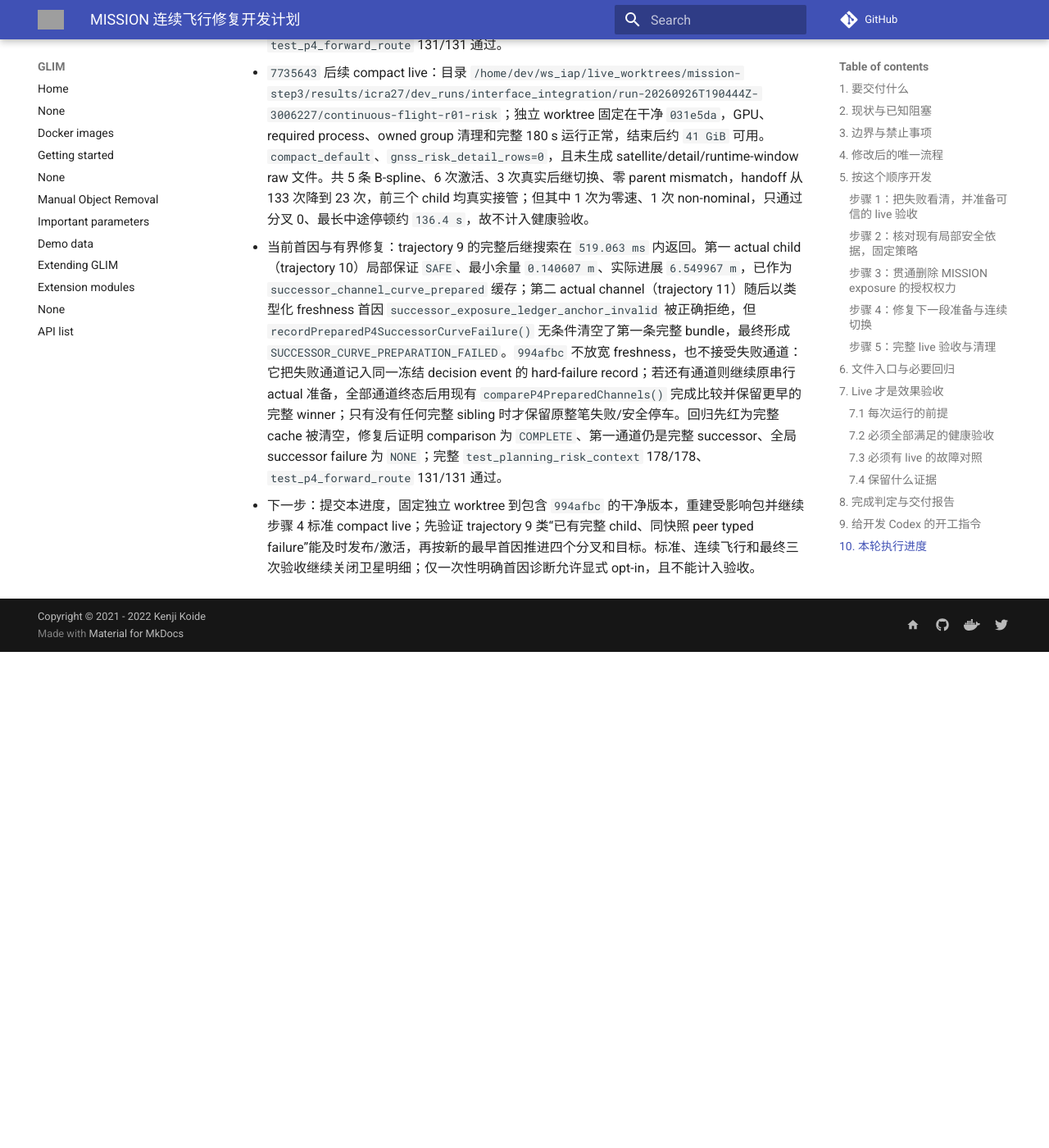
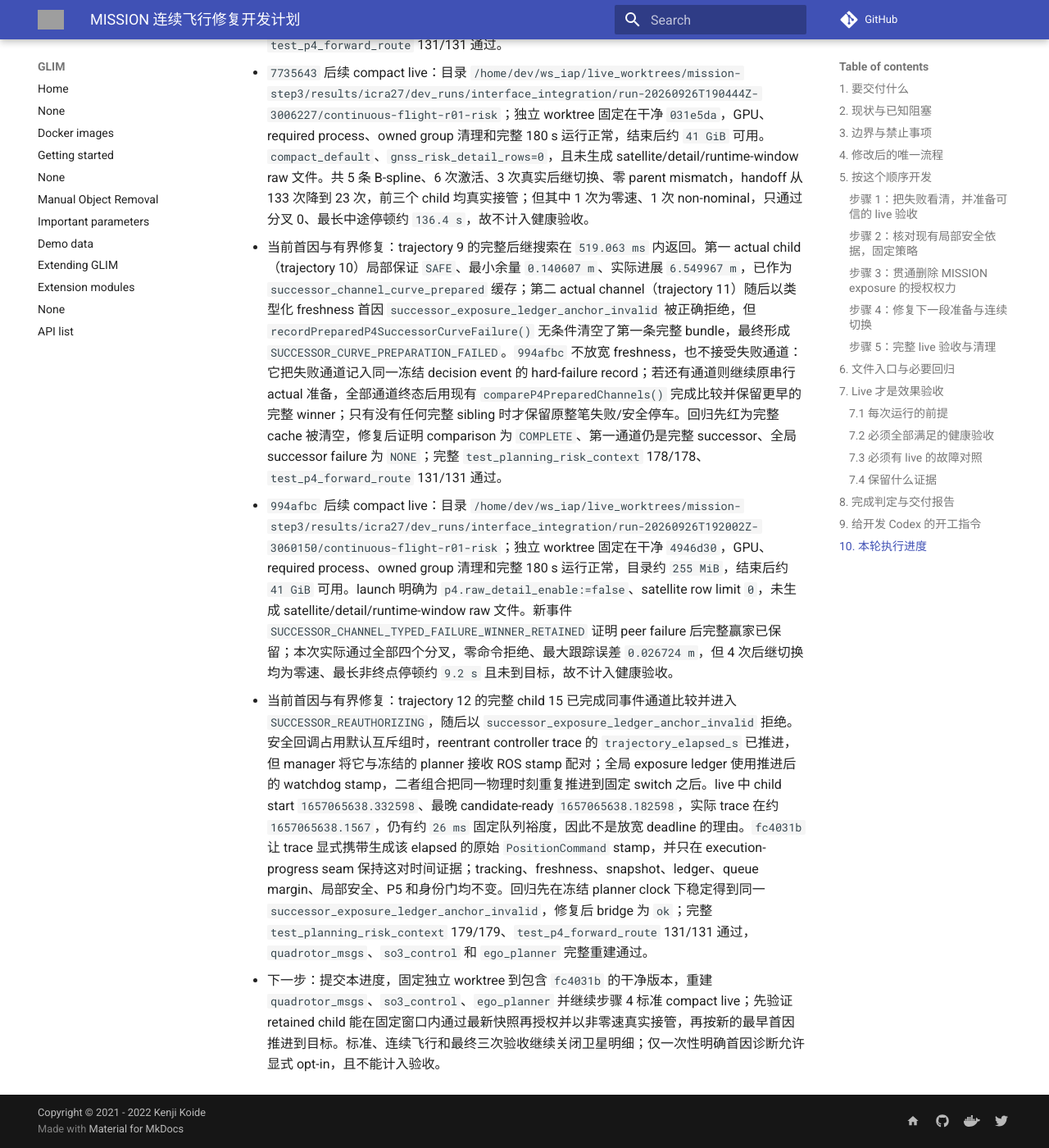
Before and after one commit to Printeger/iap, an MkDocs documentation site: the page built from docs/icra27/MISSION_CONTINUOUS_FLIGHT_IMPLEMENTATION_PLAN.md, in a window 1280 px wide and 1400 px high, scrolled down 29253 px. Shown: the whole window at 82% size. Built offline with MkDocs 1.6.1 and Material for MkDocs 9.7.7, drawn with Linux system fonts in a browser that asks for light colours; nearby versions of some CDN libraries; comment, search, counter and statistics services are not loaded; before the commit the page ends 30048 px from its top, so only the background shows below that; grey boxes are pictures that could not be loaded.

Commit message:
docs(icra27): record controller progress clock fix

```diff
--- a/docs/icra27/MISSION_CONTINUOUS_FLIGHT_IMPLEMENTATION_PLAN.md
+++ b/docs/icra27/MISSION_CONTINUOUS_FLIGHT_IMPLEMENTATION_PLAN.md
@@ -340,4 +340,6 @@ symlink、非 tracked 且无进程占用后才能按精确路径删除。遵守
 - 当前首因与有界修复：每个 child 发布后约 3 s 等待 traj_server activation ACK 期间，旧 parent 证书仍有效且 successor due 判定仍为真；safety observer 因缺少现有 `trajectoryCommandAwaitingActivation()` 门而重复驱动 133 次 FSM。`callReboundReplan` 每次都正确拒绝嵌套命令，但无效同步规划占用回调/计算资源，三个 parent 分别最先出现 `controller_execution_trace_stale` 并排队 guard；child 随后接管，故 guard 未激活但连续前进被限制。`7735643` 将现有 pending-command 身份门加入 safety handoff：命令等待 ACK 时不再驱动后继，ACK 后仍按新 parent 正常开始下一次准备；deadline、controller freshness、support、局部安全和发布认证均不变。六个否定分支回归覆盖 queued-command 情形；`test_planning_risk_context` 178/178、`test_p4_forward_route` 131/131 通过。
 - `7735643` 后续 compact live：目录 `/home/dev/ws_iap/live_worktrees/mission-step3/results/icra27/dev_runs/interface_integration/run-20260926T190444Z-3006227/continuous-flight-r01-risk`；独立 worktree 固定在干净 `031e5da`，GPU、required process、owned group 清理和完整 180 s 运行正常，结束后约 `41 GiB` 可用。`compact_default`、`gnss_risk_detail_rows=0`，且未生成 satellite/detail/runtime-window raw 文件。共 5 条 B-spline、6 次激活、3 次真实后继切换、零 parent mismatch，handoff 从 133 次降到 23 次，前三个 child 均真实接管；但其中 1 次为零速、1 次 non-nominal，只通过分叉 0、最长中途停顿约 `136.4 s`，故不计入健康验收。
 - 当前首因与有界修复：trajectory 9 的完整后继搜索在 `519.063 ms` 内返回。第一 actual child（trajectory 10）局部保证 `SAFE`、最小余量 `0.140607 m`、实际进展 `6.549967 m`，已作为 `successor_channel_curve_prepared` 缓存；第二 actual channel（trajectory 11）随后以类型化 freshness 首因 `successor_exposure_ledger_anchor_invalid` 被正确拒绝，但 `recordPreparedP4SuccessorCurveFailure()` 无条件清空了第一条完整 bundle，最终形成 `SUCCESSOR_CURVE_PREPARATION_FAILED`。`994afbc` 不放宽 freshness，也不接受失败通道：它把失败通道记入同一冻结 decision event 的 hard-failure record；若还有通道则继续原串行 actual 准备，全部通道终态后用现有 `compareP4PreparedChannels()` 完成比较并保留更早的完整 winner；只有没有任何完整 sibling 时才保留原整笔失败/安全停车。回归先红为完整 cache 被清空，修复后证明 comparison 为 `COMPLETE`、第一通道仍是完整 successor、全局 successor failure 为 `NONE`；完整 `test_planning_risk_context` 178/178、`test_p4_forward_route` 131/131 通过。
-- 下一步：提交本进度，固定独立 worktree 到包含 `994afbc` 的干净版本，重建受影响包并继续步骤 4 标准 compact live；先验证 trajectory 9 类“已有完整 child、同快照 peer typed failure”能及时发布/激活，再按新的最早首因推进四个分叉和目标。标准、连续飞行和最终三次验收继续关闭卫星明细；仅一次性明确首因诊断允许显式 opt-in，且不能计入验收。
+- `994afbc` 后续 compact live：目录 `/home/dev/ws_iap/live_worktrees/mission-step3/results/icra27/dev_runs/interface_integration/run-20260926T192002Z-3060150/continuous-flight-r01-risk`；独立 worktree 固定在干净 `4946d30`，GPU、required process、owned group 清理和完整 180 s 运行正常，目录约 `255 MiB`，结束后约 `41 GiB` 可用。launch 明确为 `p4.raw_detail_enable:=false`、satellite row limit `0`，未生成 satellite/detail/runtime-window raw 文件。新事件 `SUCCESSOR_CHANNEL_TYPED_FAILURE_WINNER_RETAINED` 证明 peer failure 后完整赢家已保留；本次实际通过全部四个分叉，零命令拒绝、最大跟踪误差 `0.026724 m`，但 4 次后继切换均为零速、最长非终点停顿约 `9.2 s` 且未到目标，故不计入健康验收。
+- 当前首因与有界修复：trajectory 12 的完整 child 15 已完成同事件通道比较并进入 `SUCCESSOR_REAUTHORIZING`，随后以 `successor_exposure_ledger_anchor_invalid` 拒绝。安全回调占用默认互斥组时，reentrant controller trace 的 `trajectory_elapsed_s` 已推进，但 manager 将它与冻结的 planner 接收 ROS stamp 配对；全局 exposure ledger 使用推进后的 watchdog stamp，二者组合把同一物理时刻重复推进到固定 switch 之后。live 中 child start `1657065638.332598`、最晚 candidate-ready `1657065638.182598`，实际 trace 在约 `1657065638.1567`，仍有约 `26 ms` 固定队列裕度，因此不是放宽 deadline 的理由。`fc4031b` 让 trace 显式携带生成该 elapsed 的原始 `PositionCommand` stamp，并只在 execution-progress seam 保持这对时间证据；tracking、freshness、snapshot、ledger、queue margin、局部安全、P5 和身份门均不变。回归先在冻结 planner clock 下稳定得到同一 `successor_exposure_ledger_anchor_invalid`，修复后 bridge 为 `ok`；完整 `test_planning_risk_context` 179/179、`test_p4_forward_route` 131/131 通过，`quadrotor_msgs`、`so3_control` 和 `ego_planner` 完整重建通过。
+- 下一步：提交本进度，固定独立 worktree 到包含 `fc4031b` 的干净版本，重建 `quadrotor_msgs`、`so3_control`、`ego_planner` 并继续步骤 4 标准 compact live；先验证 retained child 能在固定窗口内通过最新快照再授权并以非零速真实接管，再按新的最早首因推进到目标。标准、连续飞行和最终三次验收继续关闭卫星明细；仅一次性明确首因诊断允许显式 opt-in，且不能计入验收。
```
